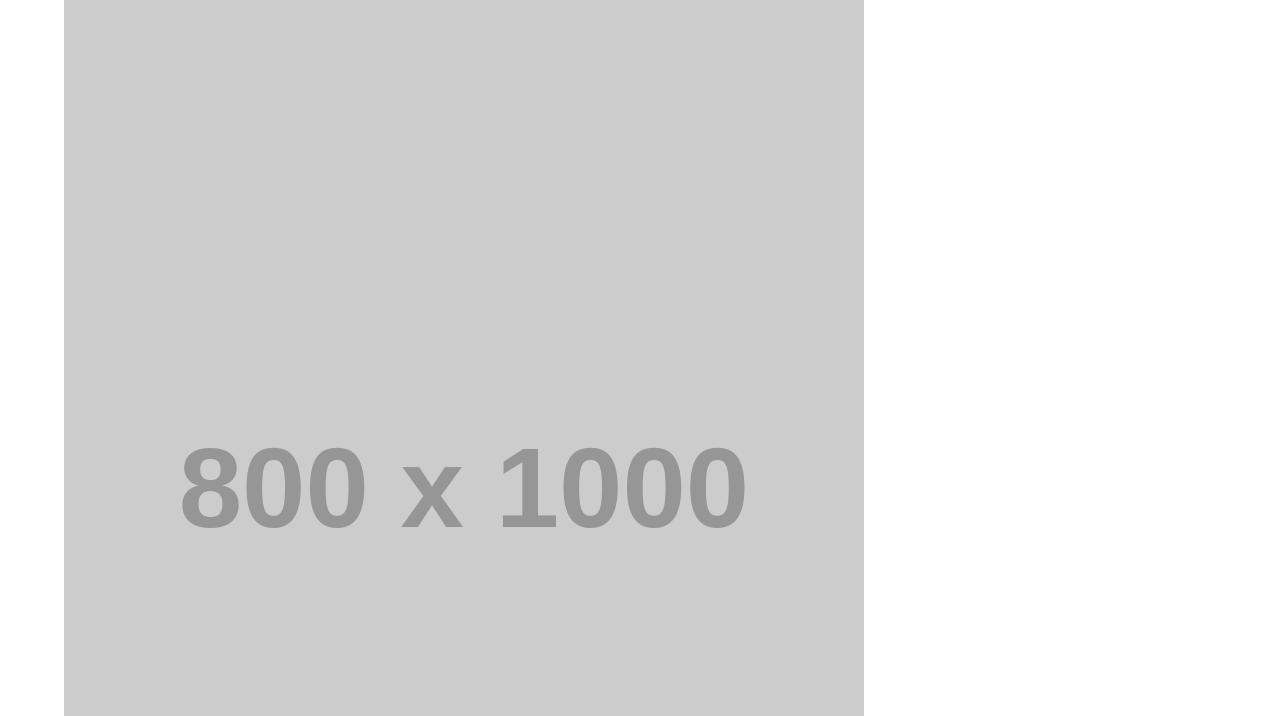
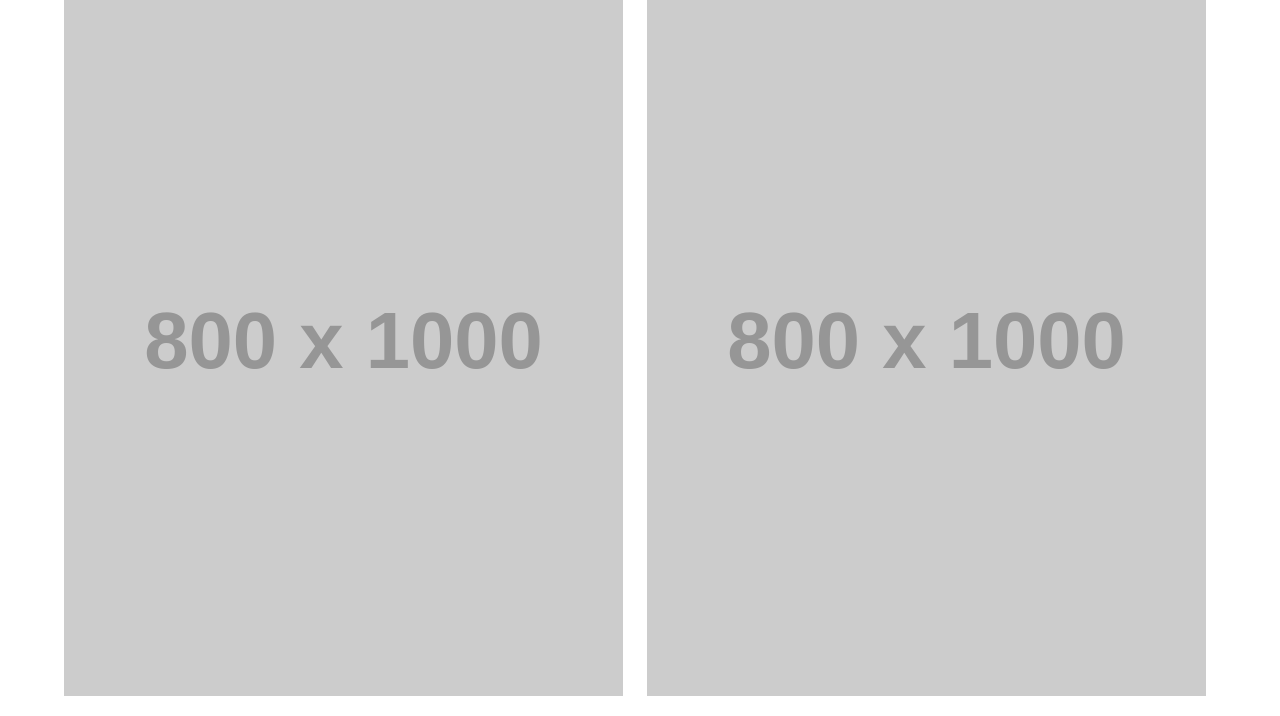
Before and after one commit to buggykk/tatsuuka-site, a plain HTML site: page styles/dotwork.html in a window 1280 px wide. Shown: the part 84-800 px from the top of the page. Drawn offline with Linux system fonts and the light colour scheme; placeholder pictures from the web are drawn by us.

Commit message:
Адаптив для страниц стилей

```diff
--- a/style.css
+++ b/style.css
@@ -752,3 +752,23 @@ body.nav-open {
     gap: 0.75rem;
   }
 }
+/* Мобильные устройства (по умолчанию): 1 колонка */
+.works-grid {
+  display: grid;
+  grid-template-columns: 1fr;
+  gap: 16px;
+}
+
+.works-grid__item img {
+  width: 100%;
+  height: auto;
+  display: block;
+}
+
+/* Десктоп и планшеты (от 768px): 2 колонки */
+@media (min-width: 768px) {
+  .works-grid {
+    grid-template-columns: repeat(2, 1fr);
+    gap: 24px;
+  }
+}
```
